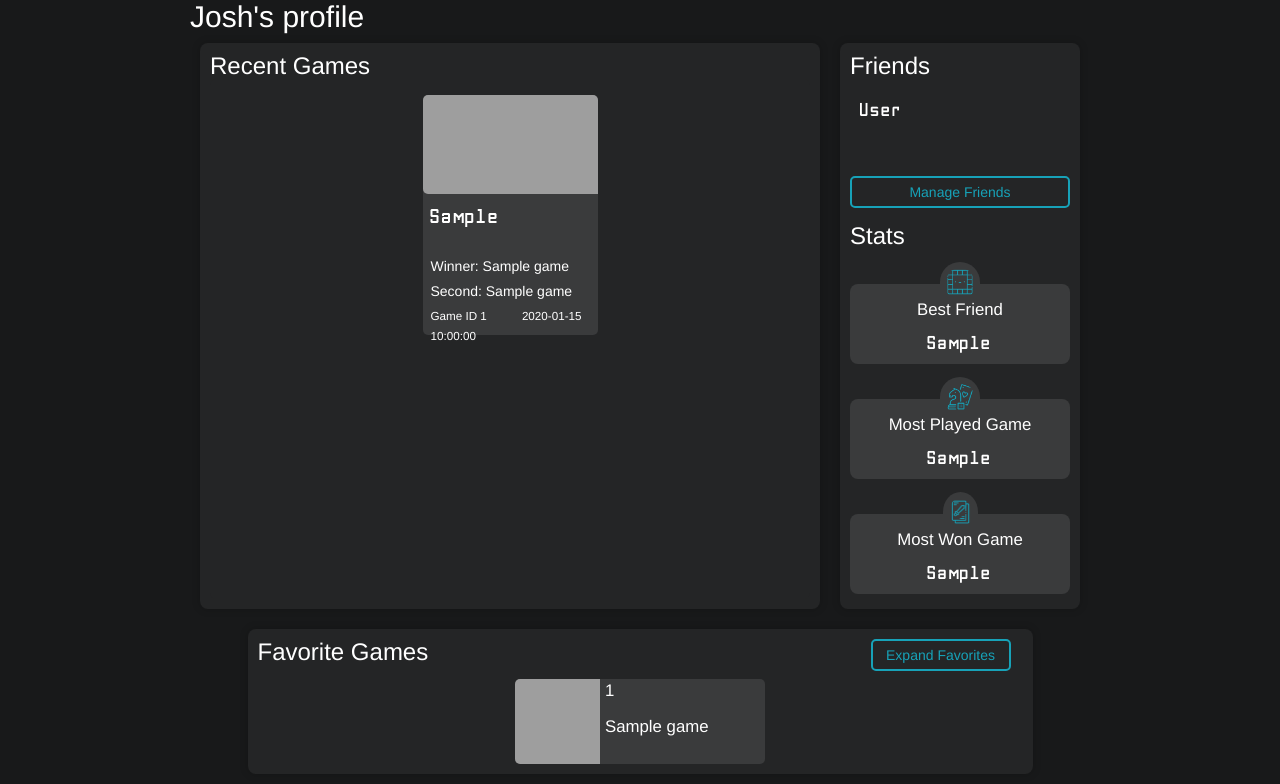
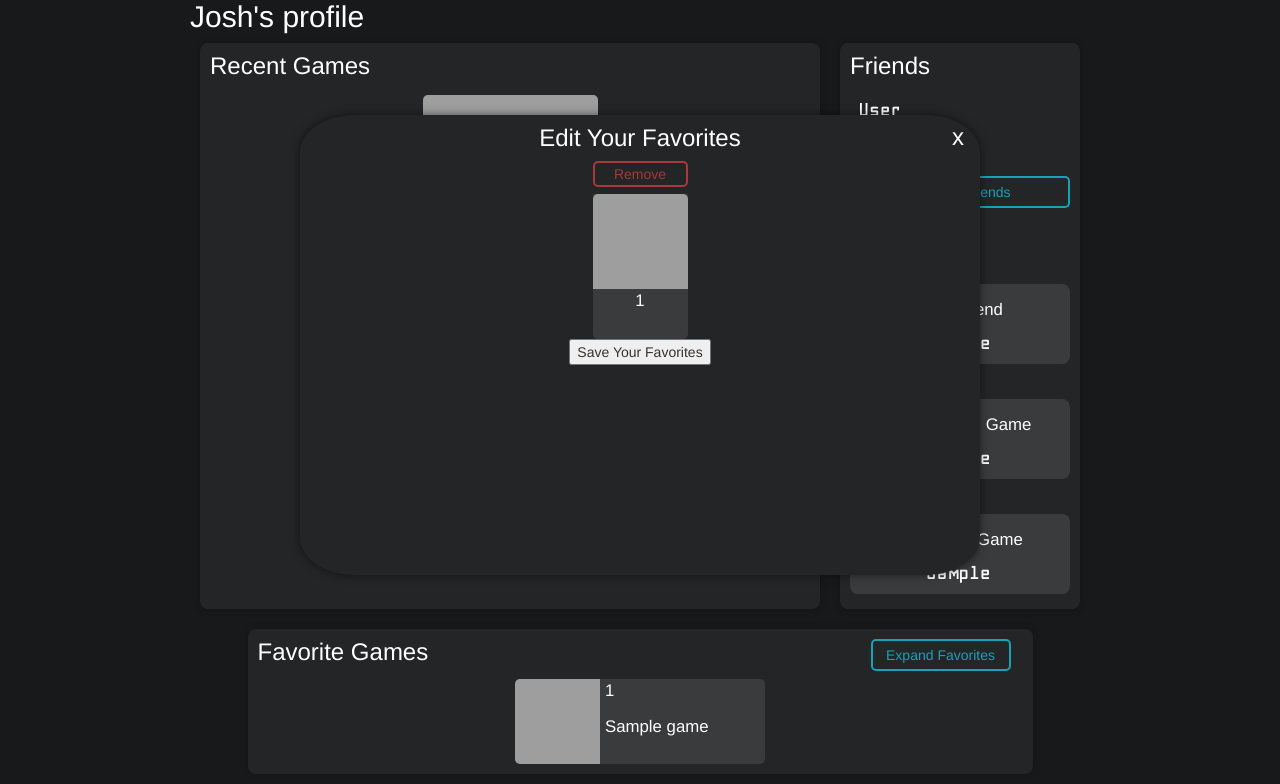
Before and after one commit to jtstrunk/ValhallaTracker, a Flask app: template templates/profile.html in a window 1280 px wide. Shown: the part 55-839 px from the top of the page. Run offline with Flask 3, Linux system fonts and the light colour scheme; tables that the repository leaves empty hold one stand-in row (values such as "Sample post"); the template is opened without the code that fills it: values that come from a table or form of the project are taken from there, most other values are stand-ins (such as "Sample title", 1, 10 or a date in 2020); some libraries are stand-ins or nearby versions; grey boxes are pictures that could not be loaded.

Commit message:
Draggable favorites

```diff
--- a/static/css/profile.css
+++ b/static/css/profile.css
@@ -10,31 +10,6 @@
 #displayname {
     margin: 0px;
     color: white;
-}
-
-.popup {
-    width: 260px;
-    height: 220px;
-    box-shadow: 0 0 10px rgba(0, 0, 0, 0.5);
-    position: fixed;
-    top: 50%;
-    left: 50%;
-    transform: translate(-50%,-50%);
-    background-color: white;
-    border-radius: 8%;
-    text-align: center;
-}
-
-.close-button {
-    position: absolute;
-    top: 3px;
-    right: 3px;
-    width: 20px;
-    height: 20px;
-    text-align: center;
-    line-height: 20px;
-    cursor: pointer;
-    font-size: large;
 }
 
 /* Recent Games Section */
@@ -232,3 +207,69 @@ h3 {
     margin-bottom: 8px;
     margin-right: 12px;
 }
+
+/* Expand Favorites */
+
+#expandpopup {
+    width: 680px;
+    height: 460px;
+    box-shadow: 0 0 10px rgba(0, 0, 0, 0.5);
+    position: fixed;
+    top: 50%;
+    left: 50%;
+    transform: translate(-50%,-50%);
+    background-color: #242526;
+    border-radius: 8%;
+    text-align: center;
+    justify-content: center;
+    z-index: 201;
+}
+
+.close-button {
+    position: absolute;
+    top: 12px;
+    right: 12px;
+    width: 20px;
+    height: 20px;
+    text-align: center;
+    line-height: 20px;
+    cursor: pointer;
+    font-size: x-large;
+    color: white;
+}
+
+#favoritespopup {
+    display: flex;
+    flex-direction: row;
+    justify-content: space-around;
+}
+
+.favoriteCard {
+    display: flex;
+    flex-direction: column;
+    background-color: #3A3B3C;
+    border-bottom-right-radius: 5px;
+    border-bottom-left-radius: 5px;
+    /* margin: 4px 10px; */
+}
+
+.favoriteCard img {
+    width: 95px;
+    height: 95px;
+    border-top-right-radius: 5px;
+    border-top-left-radius: 5px;
+}
+
+.favoriteCard span {
+    width: 95px;
+    height: 50px;
+    text-wrap: wrap;
+}
+
+.remove {
+    margin-bottom: 7px;
+    color: #a73939 !important;
+    background: transparent;
+    border: 2px solid #a73939;
+    border-radius: 5px;
+}
--- a/templates/profile.html
+++ b/templates/profile.html
@@ -93,8 +93,23 @@
                         </div>
                     </div>
                 </div>
-                <div id="myPopup" class="popup Hide">
+                <div id="expandpopup" class="popup">
                     <p class="close-button">x</p>
+                    <h3 style="margin-top: 10px;">Edit Your Favorites</h3>
+                    <div id="favoritespopup">
+                        {% for game in favoriteGames %}
+                        <div style="display: flex; flex-direction: column;" class="draggable-container" draggable="true">
+                            <button class="remove">Remove</button>
+                            <div class="favoriteCard">
+                                <img src="{{ url_for('static', filename='images/addgame/' + game[0].replace(' ', '') + '.png') }}">
+                                <span>{{ game[0] }}</span>
+                            </div>
+                        </div>
+                        {% endfor %}
+                    </div>
+                    <button>Save Your Favorites</button>
+
+                    <!-- <p class="close-button">x</p>
                     <h3>Favorite a Game</h3>
                     <div style="margin-top: 25px;">
                             <select name="gameSelect" id="gameSelect" class="form-select">
@@ -111,7 +126,7 @@
                     </div>
                     <div style="margin-top: 25px;">
                         <button id="joshy" class="btn btn-primary">Add to Favorites</button>
-                    </div>
+                    </div> -->
                 </div>
 
 
@@ -137,15 +152,15 @@
                 popup.classList.add("Hide");
             })
 
-            let joshy = document.querySelector("#joshy");
-            joshy.addEventListener('click', () => {
-                let game = document.querySelector("#gameSelect").value;
-                console.log(game);
-                fetch(`/addFavorite?game=${game}`, {method: 'POST'})
-                .then(response => response.json())
-                .then(data => console.log(data))
-                location.reload();
-            })
+            // let joshy = document.querySelector("#joshy");
+            // joshy.addEventListener('click', () => {
+            //     let game = document.querySelector("#gameSelect").value;
+            //     console.log(game);
+            //     fetch(`/addFavorite?game=${game}`, {method: 'POST'})
+            //     .then(response => response.json())
+            //     .then(data => console.log(data))
+            //     location.reload();
+            // })
 
             console.log("hahah")
             let favoriteGamesLength = {{ favoriteGames|length }};
@@ -161,6 +176,77 @@
                 let none = document.querySelector("#noFavorite");
                 none.classList.remove("Hide");
             }
+            document.addEventListener('DOMContentLoaded', (event) => {
+                let dragSrcEl = null;
+
+                function handleDragStart(e) {
+                    dragSrcEl = this;
+                    e.dataTransfer.effectAllowed = 'move';
+                    e.dataTransfer.setData('text/html', this.outerHTML);
+                    this.classList.add('dragElem');
+                }
+
+                function handleDragOver(e) {
+                    e.preventDefault();
+                    e.dataTransfer.dropEffect = 'move';
+                    return false;
+                }
+
+                function handleDragEnter(e) {
+                    this.classList.add('over');
+                }
+
+                function handleDragLeave(e) {
+                    this.classList.remove('over');
+                }
+
+                function handleDrop(e) {
+                    e.stopPropagation();
+                    e.preventDefault();
+
+                    const target = this; // The target element over which the dragged element is dropped
+                    const draggableContainers = document.querySelectorAll('.draggable-container');
+                    const afterTarget = Array.from(draggableContainers).indexOf(dragSrcEl) < Array.from(draggableContainers).indexOf(target);
+
+                    if (dragSrcEl !== target) {
+                        // Determine the insertion point based on the mouse position relative to the target center
+                        const targetRect = target.getBoundingClientRect();
+                        const targetCenter = targetRect.top + targetRect.height / 2;
+                        const shouldInsertAfter = e.clientY > targetCenter;
+
+                        if (afterTarget && shouldInsertAfter) {
+                            target.parentNode.insertBefore(dragSrcEl, target.nextSibling);
+                        } else if (!afterTarget && !shouldInsertAfter) {
+                            target.parentNode.insertBefore(dragSrcEl, target);
+                        } else {
+                            return; // If the condition is not met, do nothing
+                        }
+
+                        // Reattach the event listeners to the newly inserted element
+                        addDnDEvents(dragSrcEl);
+                    }
+
+                    target.classList.remove('over');
+                }
+
+                function handleDragEnd(e) {
+                    this.classList.remove('over');
+                }
+
+                function addDnDEvents(elem) {
+                    elem.addEventListener('dragstart', handleDragStart, false);
+                    elem.addEventListener('dragenter', handleDragEnter, false);
+                    elem.addEventListener('dragover', handleDragOver, false);
+                    elem.addEventListener('dragleave', handleDragLeave, false);
+                    elem.addEventListener('drop', handleDrop, false);
+                    elem.addEventListener('dragend', handleDragEnd, false);
+                }
+
+                let items = document.querySelectorAll('.draggable-container');
+                items.forEach((item) => {
+                    addDnDEvents(item);
+                });
+            });
 
         </script>
 
```
